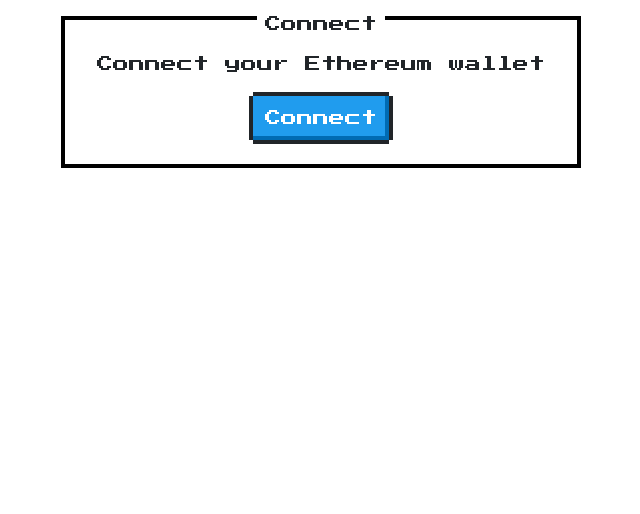
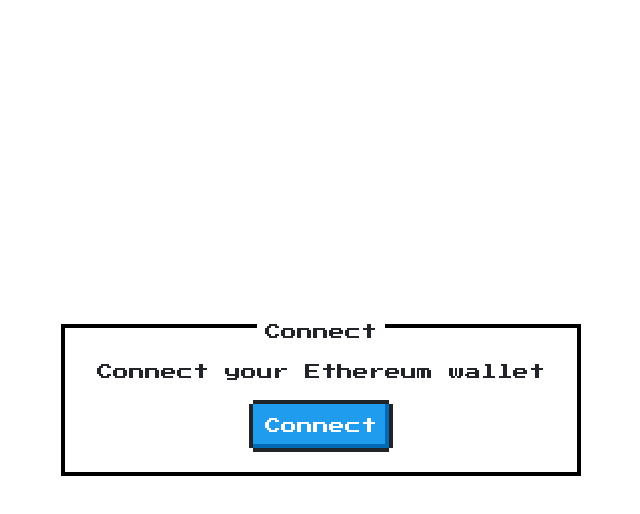
Before and after one commit to usmfum/USM, a React (Create React App) app in the folder client/: page / in a window 1280 px wide. Shown: the top 514 px of the page, without its empty margins (319-959 px from the left). Built offline with nearby package versions, Linux system fonts and the light colour scheme.

Commit message:
Better radio button redux store

```diff
--- a/client/src/App.js
+++ b/client/src/App.js
@@ -21,10 +21,9 @@
 		const {dispatch, loggedIn} = this.props;
 
 		return (
-			<>
-
+			<div className="container">
 				{loggedIn === false ? <Connection /> : <USMFUM />}
-			</>
+			</div>
 		);
 	}
 }
--- a/client/src/App.scss
+++ b/client/src/App.scss
@@ -10,6 +10,10 @@
             height: 100%;
             padding: 0 2rem;
             margin: 0 2rem;
+            display: flex;
+            align-items: center;
+            justify-content: center;
+            .container{
                 .row {
                     display: flex;
                     align-items: center;
@@ -22,3 +26,4 @@
             }
         }
     }
+}
--- a/client/src/USMFUM.js
+++ b/client/src/USMFUM.js
@@ -19,11 +19,15 @@
                         <p className="title">Token</p>
                         <p>Choose the token you'd like to interact with.</p>
                         <label>
-                            <input onChange={changeSelectedToken} type="radio" className="nes-radio" value="USM" name="token" />
+                            <input onChange={changeSelectedToken}
+                                checked={selectedToken === "USM"}
+                                type="radio" className="nes-radio" value="USM" name="token" />
                             <span>USM</span>
                         </label>
                         <label>
-                            <input onChange={changeSelectedToken} type="radio" className="nes-radio" value="FUM" name="token" />
+                            <input onChange={changeSelectedToken}
+                                checked={selectedToken === "FUM"}
+                                type="radio" className="nes-radio" value="FUM" name="token" />
                             <span>FUM</span>
                         </label>
                     </div>
```
Lines whose indentation alone changed are shown as unchanged.
